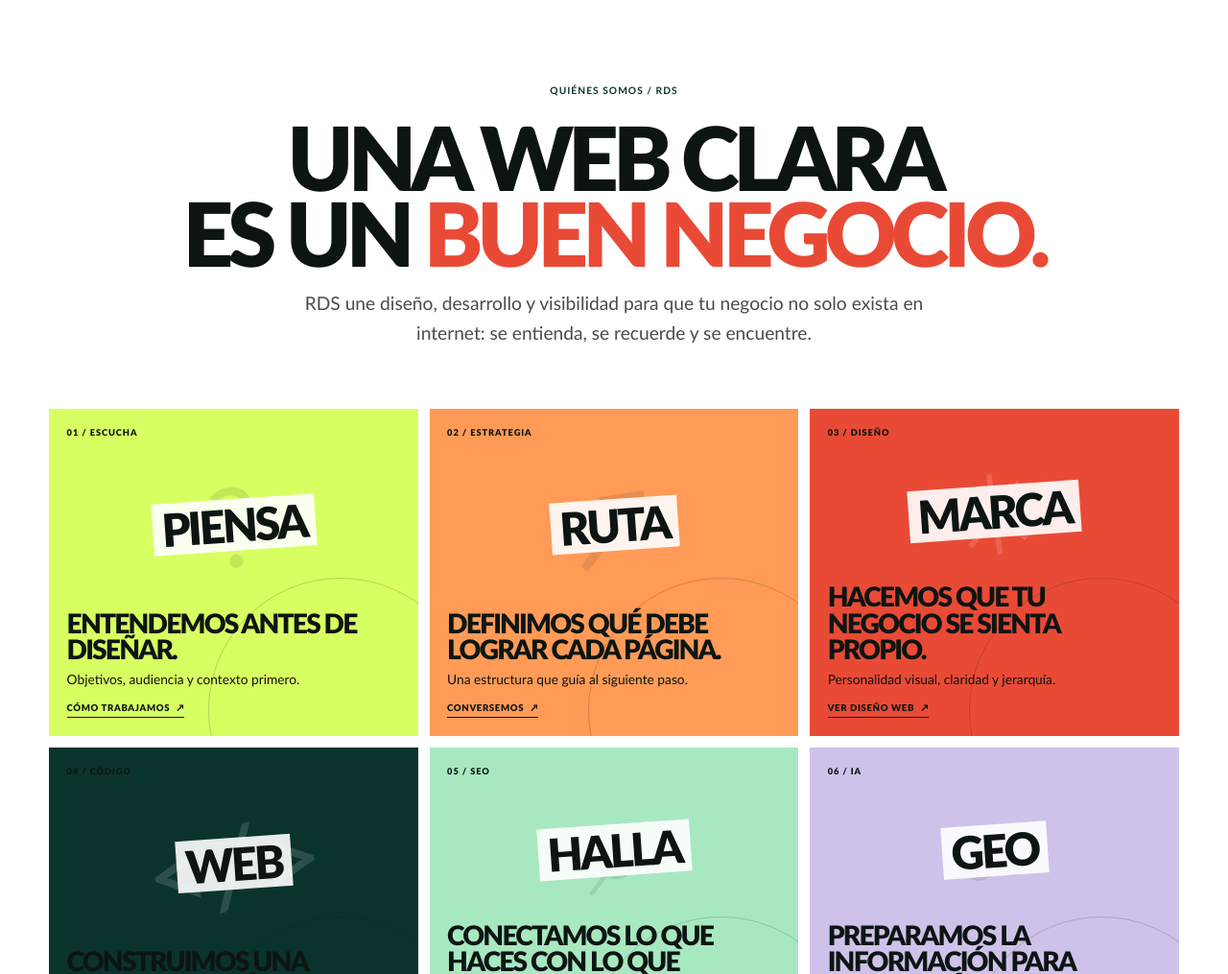
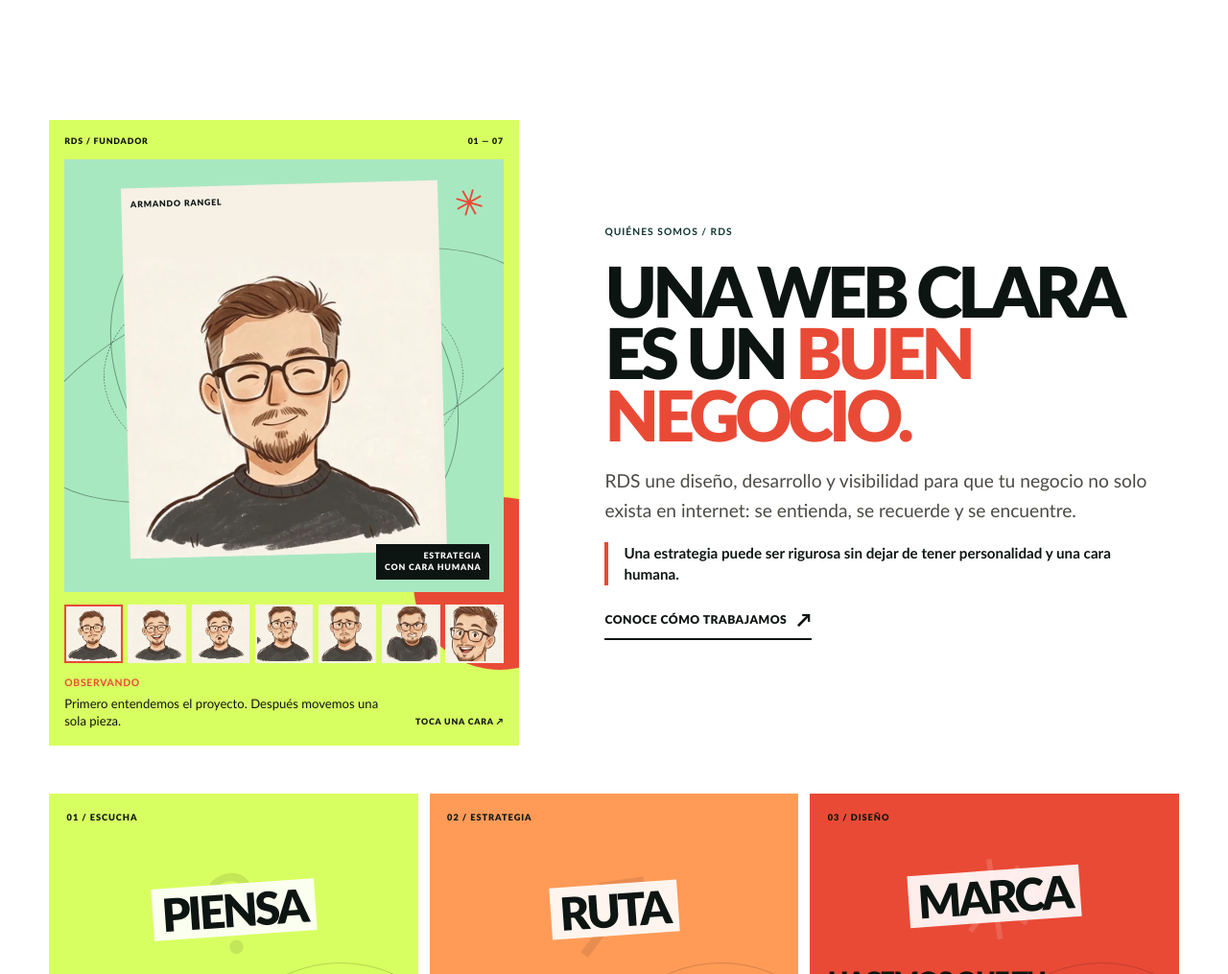
Before and after one commit to rds2692/RDS, an Astro site: page / in a window 1280 px wide. Shown: the part 880-1895 px from the top of the page at 96% size. Built offline with nearby package versions, Linux system fonts and the light colour scheme; Astro itself is replaced by a stand-in of ours; animation ran at ten frames a second.

Commit message:
actualizacion de assets

```diff
--- /dev/null
+++ b/src/components/FounderExpressions.astro
@@ -0,0 +1,372 @@
+---
+const expressions = [
+  {
+    src: '/images/armando/expresion-01.webp',
+    alt: 'Armando Rangel con una expresión tranquila y sonriente',
+    label: 'Observando',
+    caption: 'Primero entendemos el proyecto. Después movemos una sola pieza.',
+  },
+  {
+    src: '/images/armando/expresion-02.webp',
+    alt: 'Armando Rangel riendo con entusiasmo',
+    label: 'Haciendo clic',
+    caption: 'Ese momento en que la estrategia, el contenido y el diseño empiezan a encajar.',
+  },
+  {
+    src: '/images/armando/expresion-03.webp',
+    alt: 'Armando Rangel con una expresión de sorpresa',
+    label: 'Descubriendo',
+    caption: 'Siempre hay un detalle que merece una segunda mirada antes de publicar.',
+  },
+  {
+    src: '/images/armando/expresion-04.webp',
+    alt: 'Armando Rangel mirando de forma atenta y neutral',
+    label: 'Escuchando',
+    caption: 'Una buena primera conversación parte por escuchar, ordenar y no adelantarse.',
+  },
+  {
+    src: '/images/armando/expresion-05.webp',
+    alt: 'Armando Rangel con una expresión de duda',
+    label: 'Preguntando',
+    caption: 'La pregunta incómoda también ayuda a tomar una mejor decisión.',
+  },
+  {
+    src: '/images/armando/expresion-06.webp',
+    alt: 'Armando Rangel con una expresión decidida y concentrada',
+    label: 'Definiendo',
+    caption: 'Cuidar el detalle, explicar el criterio y cumplir lo conversado.',
+  },
+  {
+    src: '/images/armando/expresion-07.webp',
+    alt: 'Armando Rangel sonriendo y mirando hacia un costado',
+    label: 'Conversemos',
+    caption: 'Hola, soy Armando. Me gustaría conocer qué necesita crecer en tu negocio.',
+  },
+] as const;
+
+const initial = expressions[0];
+---
+
+<figure class="founder-gallery" data-founder-gallery aria-label="Galería de expresiones de Armando Rangel">
+  <div class="founder-gallery-top">
+    <span>RDS / FUNDADOR</span>
+    <span data-founder-count>01 — 07</span>
+  </div>
+
+  <div class="founder-stage">
+    <span class="founder-orbit" aria-hidden="true"></span>
+    <span class="founder-spark" aria-hidden="true">✳</span>
+    <div class="founder-window">
+      <span class="founder-window-label">ARMANDO RANGEL</span>
+      <img
+        src={initial.src}
+        alt={initial.alt}
+        width="370"
+        height="366"
+        decoding="async"
+        data-founder-image
+      />
+    </div>
+    <span class="founder-note" aria-hidden="true">ESTRATEGIA<br />CON CARA HUMANA</span>
+  </div>
+
+  <div class="founder-picker" role="group" aria-label="Elige una expresión">
+    {expressions.map((expression, index) => (
+      <button
+        type="button"
+        aria-label={`Mostrar expresión: ${expression.label}`}
+        aria-pressed={index === 0 ? 'true' : 'false'}
+        data-founder-expression
+        data-src={expression.src}
+        data-alt={expression.alt}
+        data-label={expression.label}
+        data-caption={expression.caption}
+        data-number={String(index + 1).padStart(2, '0')}
+      >
+        <img src={expression.src} alt="" width="44" height="44" loading="lazy" decoding="async" />
+      </button>
+    ))}
+  </div>
+
+  <figcaption class="founder-caption">
+    <div aria-live="polite" aria-atomic="true">
+      <strong data-founder-label>{initial.label}</strong>
+      <p data-founder-message>{initial.caption}</p>
+    </div>
+    <span aria-hidden="true">TOCA UNA CARA ↗</span>
+  </figcaption>
+</figure>
+
+<script>
+  document.querySelectorAll<HTMLElement>('[data-founder-gallery]').forEach((gallery) => {
+    const image = gallery.querySelector<HTMLImageElement>('[data-founder-image]');
+    const label = gallery.querySelector<HTMLElement>('[data-founder-label]');
+    const message = gallery.querySelector<HTMLElement>('[data-founder-message]');
+    const count = gallery.querySelector<HTMLElement>('[data-founder-count]');
+    const picker = gallery.querySelector<HTMLElement>('.founder-picker');
+    const buttons = Array.from(gallery.querySelectorAll<HTMLButtonElement>('[data-founder-expression]'));
+
+    if (!image || !label || !message || !count || !picker || !buttons.length) return;
+
+    const selectExpression = (button: HTMLButtonElement) => {
+      buttons.forEach((item) => item.setAttribute('aria-pressed', String(item === button)));
+
+      if (image.getAttribute('src') !== button.dataset.src) {
+        image.classList.remove('is-changing');
+        void image.offsetWidth;
+        image.src = button.dataset.src ?? image.src;
+        image.alt = button.dataset.alt ?? '';
+        image.classList.add('is-changing');
+      }
+
+      label.textContent = button.dataset.label ?? '';
+      message.textContent = button.dataset.caption ?? '';
+      count.textContent = `${button.dataset.number} — 07`;
+    };
+
+    buttons.forEach((button) => {
+      button.addEventListener('click', () => selectExpression(button));
+    });
+
+    picker.addEventListener('keydown', (event) => {
+      if (!['ArrowLeft', 'ArrowRight', 'Home', 'End'].includes(event.key)) return;
+      event.preventDefault();
+      const currentIndex = buttons.indexOf(document.activeElement as HTMLButtonElement);
+      const fallbackIndex = Math.max(0, currentIndex);
+      const nextIndex = event.key === 'Home'
+        ? 0
+        : event.key === 'End'
+          ? buttons.length - 1
+          : (fallbackIndex + (event.key === 'ArrowLeft' ? -1 : 1) + buttons.length) % buttons.length;
+      buttons[nextIndex].focus();
+    });
+  });
+</script>
+
+<style>
+  .founder-gallery {
+    position: relative;
+    width: 100%;
+    max-width: 520px;
+    margin: 0 auto;
+    padding: 1rem;
+    overflow: hidden;
+    background: var(--yellow);
+    color: var(--ink);
+    isolation: isolate;
+  }
+
+  .founder-gallery::before {
+    content: "";
+    position: absolute;
+    z-index: -1;
+    width: 180px;
+    height: 180px;
+    right: -70px;
+    bottom: 12%;
+    border-radius: 50%;
+    background: var(--red);
+  }
+
+  .founder-gallery-top,
+  .founder-caption > span,
+  .founder-window-label,
+  .founder-note {
+    font-size: .55rem;
+    font-weight: 900;
+    letter-spacing: .09em;
+    line-height: 1.35;
+    text-transform: uppercase;
+  }
+
+  .founder-gallery-top {
+    display: flex;
+    justify-content: space-between;
+    gap: 1rem;
+  }
+
+  .founder-stage {
+    position: relative;
+    display: grid;
+    min-height: 430px;
+    margin: .85rem 0;
+    padding: 1.6rem 1rem 2.4rem;
+    overflow: hidden;
+    place-items: center;
+    background: var(--mint);
+  }
+
+  .founder-stage::before,
+  .founder-stage::after {
+    content: "";
+    position: absolute;
+    border: 1px solid rgb(13 21 18 / 38%);
+    border-radius: 50%;
+  }
+
+  .founder-stage::before {
+    width: 120%;
+    height: 48%;
+    transform: rotate(-18deg);
+  }
+
+  .founder-stage::after {
+    width: 88%;
+    height: 70%;
+    transform: rotate(44deg);
+  }
+
+  .founder-orbit {
+    position: absolute;
+    width: 82%;
+    aspect-ratio: 1;
+    border: 1px dashed rgb(13 21 18 / 45%);
+    border-radius: 50%;
+    transform: scaleY(.62) rotate(-25deg);
+  }
+
+  .founder-spark {
+    position: absolute;
+    top: 1rem;
+    right: 1.2rem;
+    color: var(--red);
+    font-size: 2.4rem;
+    transform: rotate(16deg);
+  }
+
+  .founder-window {
+    position: relative;
+    z-index: 2;
+    width: min(78%, 330px);
+    padding: .45rem .45rem 0;
+    background: #f6f0e5;
+    transform: rotate(-1.5deg);
+  }
+
+  .founder-window-label {
+    display: block;
+    padding: .25rem .15rem .5rem;
+  }
+
+  .founder-window img {
+    display: block;
+    width: 100%;
+    height: 355px;
+    object-fit: contain;
+    object-position: center bottom;
+  }
+
+  .founder-window img.is-changing {
+    animation: founder-swap .33s ease-out both;
+  }
+
+  .founder-note {
+    position: absolute;
+    right: .9rem;
+    bottom: .8rem;
+    z-index: 3;
+    padding: .42rem .55rem;
+    background: var(--ink);
+    color: white;
+    text-align: right;
+  }
+
+  .founder-picker {
+    display: grid;
+    grid-template-columns: repeat(7, minmax(0, 1fr));
+    gap: .35rem;
+  }
+
+  .founder-picker button {
+    min-width: 0;
+    padding: 0;
+    overflow: hidden;
+    border: 2px solid transparent;
+    background: #f6f0e5;
+    cursor: pointer;
+  }
+
+  .founder-picker button:hover {
+    border-color: var(--ink);
+  }
+
+  .founder-picker button[aria-pressed="true"] {
+    border-color: var(--red);
+  }
+
+  .founder-picker img {
+    display: block;
+    width: 100%;
+    aspect-ratio: 1;
+    object-fit: cover;
+    object-position: center 32%;
+  }
+
+  .founder-caption {
+    display: grid;
+    margin-top: .85rem;
+    grid-template-columns: minmax(0, 1fr) auto;
+    align-items: end;
+    gap: 1rem;
+  }
+
+  .founder-caption strong {
+    display: block;
+    margin-bottom: .25rem;
+    color: var(--red);
+    font-size: .65rem;
+    letter-spacing: .07em;
+    text-transform: uppercase;
+  }
+
+  .founder-caption p {
+    max-width: 390px;
+    margin: 0;
+    font-size: .82rem;
+    line-height: 1.4;
+  }
+
+  .founder-caption > span {
+    padding-bottom: .15rem;
+    white-space: nowrap;
+  }
+
+  @keyframes founder-swap {
+    from {
+      opacity: .45;
+      transform: translateY(7px) scale(.985);
+    }
+    to {
+      opacity: 1;
+      transform: none;
+    }
+  }
+
+  @media (max-width: 600px) {
+    .founder-gallery {
+      padding: .75rem;
+    }
+
+    .founder-stage {
+      min-height: 365px;
+      padding-inline: .4rem;
+    }
+
+    .founder-window {
+      width: min(82%, 280px);
+    }
+
+    .founder-window img {
+      height: 300px;
+    }
+
+    .founder-picker {
+      gap: .25rem;
+    }
+
+    .founder-caption {
+      grid-template-columns: 1fr;
+      gap: .5rem;
+    }
+  }
+</style>
--- a/src/pages/index.astro
+++ b/src/pages/index.astro
@@ -6,6 +6,7 @@ import ServiceCard from '../components/ServiceCard.astro';
 import BlogCard from '../components/BlogCard.astro';
 import PriceCard from '../components/PriceCard.astro';
 import FaqAccordion from '../components/FaqAccordion.astro';
+import FounderExpressions from '../components/FounderExpressions.astro';
 import MainLayout from '../layouts/MainLayout.astro';
 import { SERVICES, SITE_DESCRIPTION, SITE_NAME } from '../site';
 import { AUDIT, MONTHLY_PLANS, WEB_PLANS, formatCLP } from '../data/pricing';
@@ -52,10 +53,15 @@ const schema = [
       </section>
 
       <section class="problem-section manifesto-section section-pad" aria-labelledby="problem-title">
-        <div class="section-heading centered-heading">
-          <p class="eyebrow eyebrow-dark">QUIÉNES SOMOS / RDS</p>
-          <h2 id="problem-title">UNA WEB CLARA<br />ES UN <span>BUEN NEGOCIO.</span></h2>
-          <p class="section-intro">RDS une diseño, desarrollo y visibilidad para que tu negocio no solo exista en internet: se entienda, se recuerde y se encuentre.</p>
+        <div class="manifesto-intro">
+          <FounderExpressions />
+          <div class="manifesto-copy">
+            <p class="eyebrow eyebrow-dark">QUIÉNES SOMOS / RDS</p>
+            <h2 id="problem-title">UNA WEB CLARA<br />ES UN <span>BUEN NEGOCIO.</span></h2>
+            <p class="section-intro">RDS une diseño, desarrollo y visibilidad para que tu negocio no solo exista en internet: se entienda, se recuerde y se encuentre.</p>
+            <p class="manifesto-signature">Una estrategia puede ser rigurosa sin dejar de tener personalidad y una cara humana.</p>
+            <a class="text-link" href="/estudio/">Conoce cómo trabajamos <span aria-hidden="true">↗</span></a>
+          </div>
         </div>
         <div class="discipline-grid" aria-label="Cómo trabaja RDS">
           <a class="discipline-card discipline-yellow" href="/estudio/"><span class="discipline-index">01 / ESCUCHA</span><span class="discipline-art" aria-hidden="true"><i>?</i><b>PIENSA</b></span><h3>Entendemos antes de diseñar.</h3><p>Objetivos, audiencia y contexto primero.</p><span class="card-link-label">Cómo trabajamos <span aria-hidden="true">↗</span></span></a>
@@ -164,4 +170,55 @@ const schema = [
       window.setTimeout(loadHeroScene, 120);
     }
   </script>
+  <style>
+    .manifesto-intro {
+      display: grid;
+      max-width: 1360px;
+      margin: 0 auto 12px;
+      padding-block: clamp(1rem, 3vw, 3rem);
+      grid-template-columns: minmax(360px, .9fr) minmax(0, 1.1fr);
+      align-items: center;
+      gap: clamp(2rem, 7vw, 7rem);
+    }
+
+    .manifesto-copy h2 {
+      max-width: 780px;
+      margin-bottom: 1.4rem;
+      font-size: clamp(2.6rem, 5.7vw, 6.1rem);
+      line-height: .88;
+    }
+
+    .manifesto-copy .section-intro {
+      max-width: 660px;
+      margin-bottom: 1.1rem;
+    }
+
+    .manifesto-signature {
+      max-width: 570px;
+      margin-bottom: 1.35rem;
+      padding-left: 1rem;
+      border-left: 4px solid var(--red);
+      font-size: .95rem;
+      font-weight: 700;
+      line-height: 1.5;
+    }
+
+    @media (max-width: 1000px) {
+      .manifesto-intro {
+        max-width: 760px;
+        grid-template-columns: 1fr;
+        gap: 2.5rem;
+      }
+    }
+
+    @media (max-width: 600px) {
+      .manifesto-intro {
+        grid-template-columns: minmax(0, 1fr);
+      }
+
+      .manifesto-copy h2 {
+        font-size: clamp(2.45rem, 11vw, 3.8rem);
+      }
+    }
+  </style>
 </MainLayout>
```
Also changed, not shown: public/images/armando/expresion-01.webp (added), public/images/armando/expresion-02.webp (added), public/images/armando/expresion-03.webp (added), public/images/armando/expresion-04.webp (added), public/images/armando/expresion-05.webp (added), public/images/armando/expresion-06.webp (added), public/images/armando/expresion-07.webp (added).
